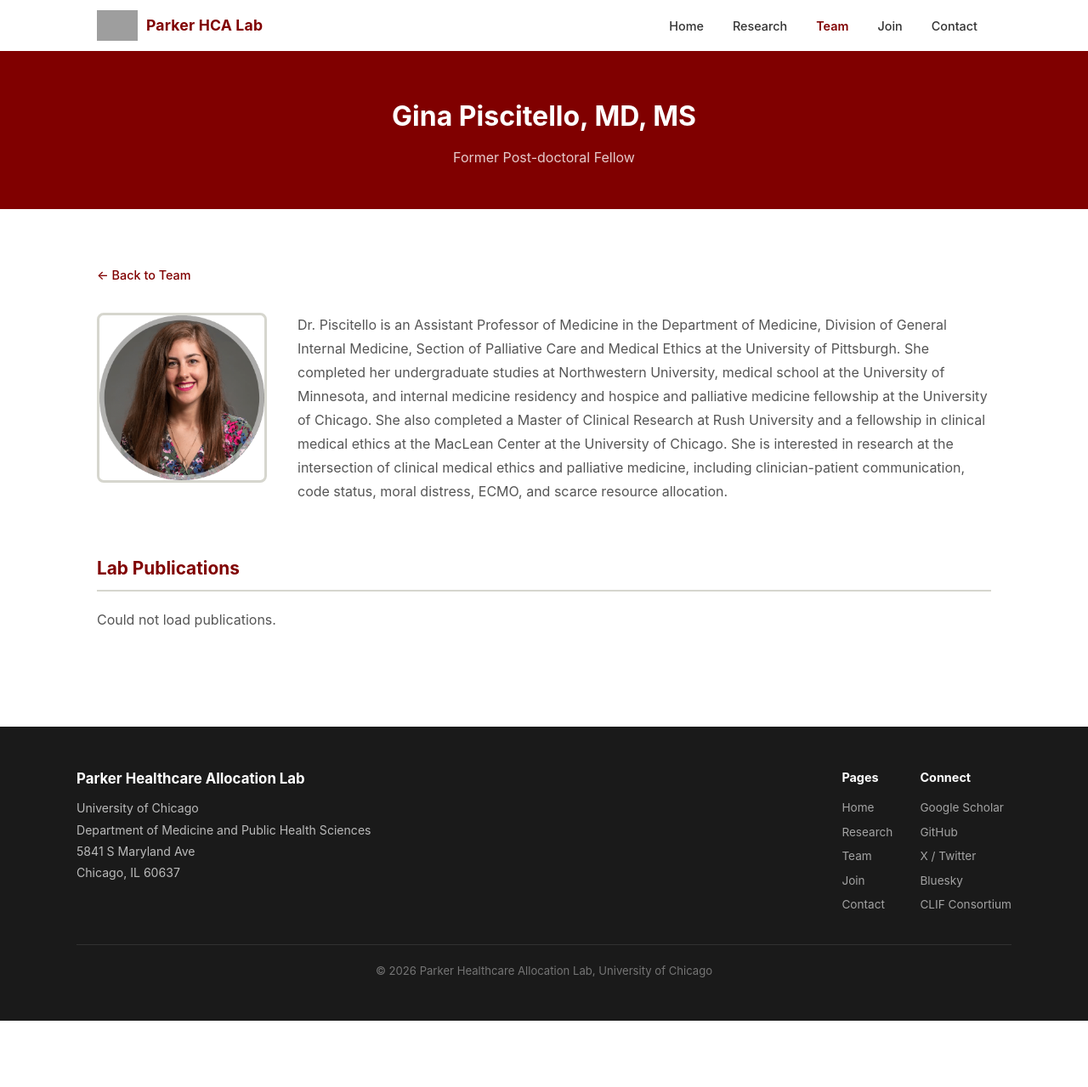
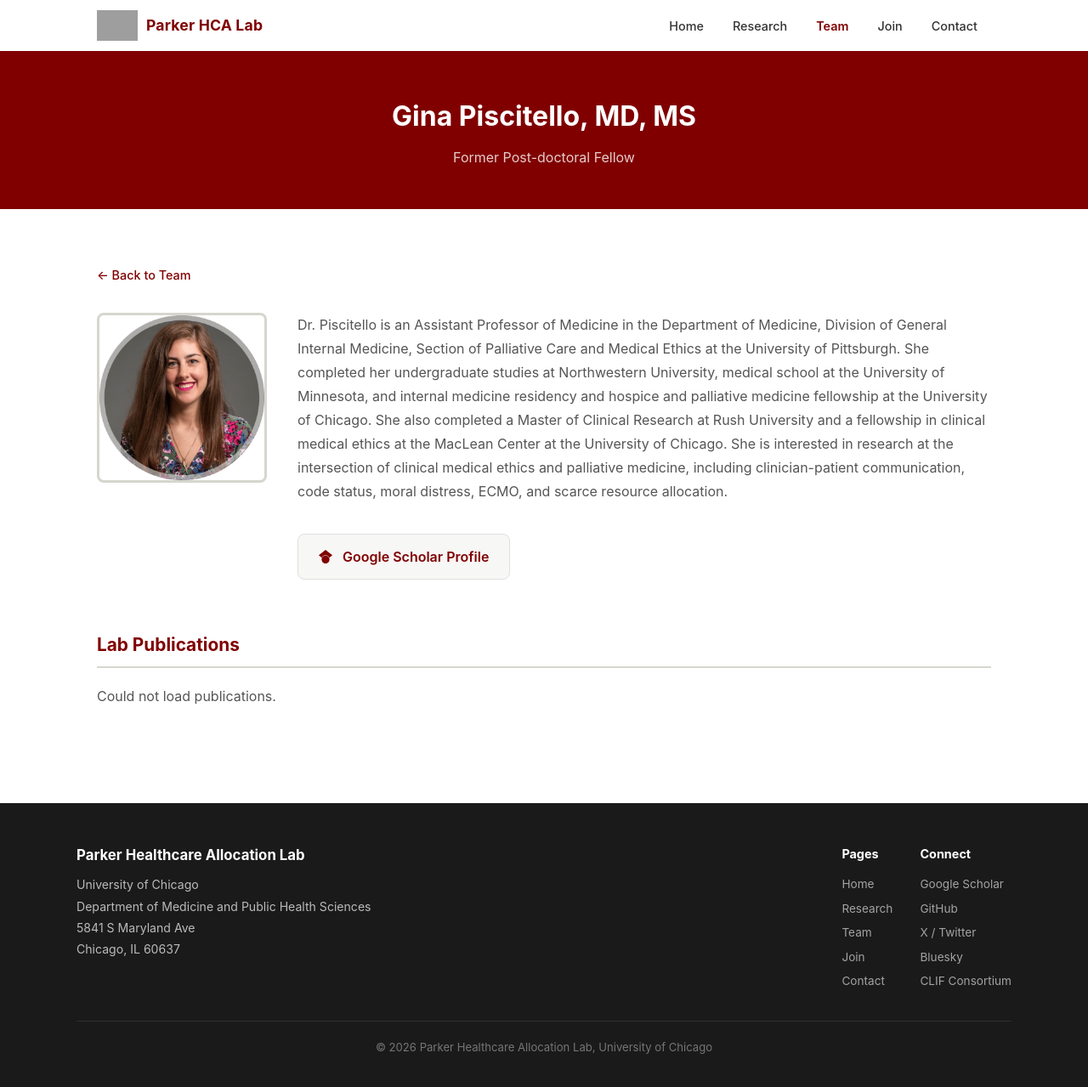
Before and after one commit to Healthcare-Allocation-Lab/healthcare-allocation-lab.github.io, a Jekyll site: the page built from _team_members/gina-piscitello.md, in a window 1280 px wide and 1291 px high. Shown: the top 1279 px of the window at 85% size. Built offline with Jekyll 4.4.1, drawn with Linux system fonts in a browser that asks for light colours; comment, search, counter and statistics services are not loaded; some of the changed lines change nothing that is shown; grey boxes are pictures that could not be loaded.

Commit message:
Update Team Members “gina-piscitello”

```diff
--- a/_team_members/gina-piscitello.md
+++ b/_team_members/gina-piscitello.md
@@ -1,11 +1,12 @@
 ---
-member_name: "Gina Piscitello, MD, MS"
-role: "Former Post-doctoral Fellow"
-slug: "gina-piscitello"
-pubmed_name: "Piscitello GM"
-photo: "images/team/gina-piscitello.png"
-title: "Gina Piscitello | Parker Healthcare Allocation Lab"
-description: "Profile of Gina Piscitello at the Parker HCA Lab."
+member_name: Gina Piscitello, MD, MS
+role: Former Post-doctoral Fellow
+slug: gina-piscitello
+photo: images/team/gina-piscitello.png
+pubmed_name: Piscitello GM
+google_scholar: https://scholar.google.com/citations?user=c2eRUiMAAAAJ&hl=en
+title: Gina Piscitello | Parker Healthcare Allocation Lab
+description: Profile of Gina Piscitello at the Parker HCA Lab.
 ---
 
 Dr. Piscitello is an Assistant Professor of Medicine in the Department of Medicine, Division of General Internal Medicine, Section of Palliative Care and Medical Ethics at the University of Pittsburgh. She completed her undergraduate studies at Northwestern University, medical school at the University of Minnesota, and internal medicine residency and hospice and palliative medicine fellowship at the University of Chicago. She also completed a Master of Clinical Research at Rush University and a fellowship in clinical medical ethics at the MacLean Center at the University of Chicago. She is interested in research at the intersection of clinical medical ethics and palliative medicine, including clinician-patient communication, code status, moral distress, ECMO, and scarce resource allocation.
```
